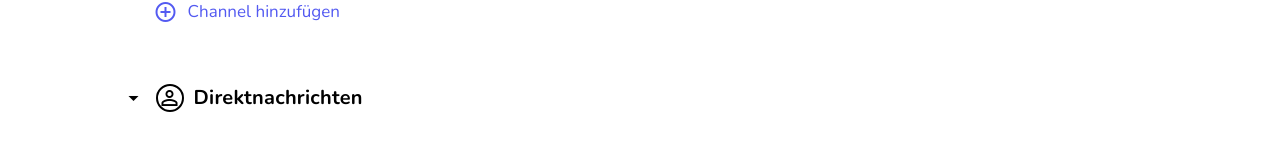
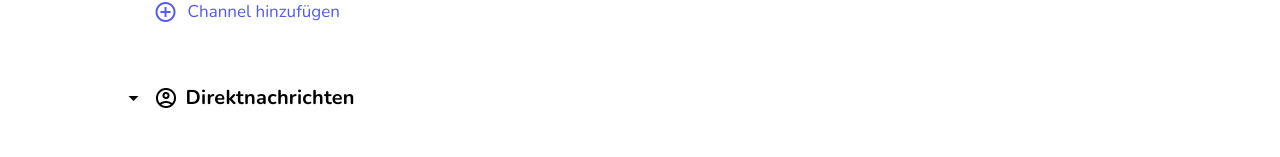
Before and after one commit to Nemesis502/da_bubble_410, an Angular app: page /main in a window 1280 px wide. Shown: the part 480-637 px from the top of the page. Built offline with nearby package versions, Linux system fonts and the light colour scheme.

Commit message:
fix icon at direct message

```diff
--- a/src/app/main-content/main-menu/main-menu.component.html
+++ b/src/app/main-content/main-menu/main-menu.component.html
@@ -48,13 +48,16 @@
             </section>
             <section class="direct-message">
                 <div class="header">
-                    <div class="title" (click)="showDirectMessages = !showDirectMessages">
+                    <div class="title" (click)="showDirectMessages = !showDirectMessages"
+                        (mouseenter)="isDirectMessageTitleHovered = true"
+                        (mouseleave)="isDirectMessageTitleHovered = false">
                         @if (showDirectMessages) {
                         <mat-icon fontIcon="arrow_drop_down"></mat-icon>
                         } @else {
                         <mat-icon fontIcon="arrow_right"></mat-icon>
                         }
-                        <mat-icon class="custom-icon" fontIcon="person_outline"></mat-icon>
+                        <img [src]="isDirectMessageTitleHovered ? './assets/img/account-img-hover.png' : './assets/img/account-img.png'"
+                            alt="">
                         <h2 class="nuito20px">Direktnachrichten</h2>
                     </div>
                 </div>
--- a/src/app/main-content/main-menu/main-menu.component.scss
+++ b/src/app/main-content/main-menu/main-menu.component.scss
@@ -216,14 +216,3 @@
         width: 250px;
     }
 }
-
-.custom-icon {
-  display: inline-flex;
-  align-items: center;
-  justify-content: center;
-
-  border: 2px solid black; /* Black border */
-  border-radius: 50%; /* Makes it a circle */
-  background-color: white; /* Optional: Add a white background */
-  color: black; /* Ensures the icon is black */
-}
--- a/src/app/main-content/main-menu/main-menu.component.ts
+++ b/src/app/main-content/main-menu/main-menu.component.ts
@@ -24,6 +24,7 @@ import { MatButtonModule } from '@angular/material/button';
 })
 export class MainMenuComponent {
   showChannels = true;
+  isDirectMessageTitleHovered = false;
   showDirectMessages = true;
 
   searchTerm: string = '';
```
Also changed, not shown: src/assets/img/account-img-hover.png (added), src/assets/img/account-img.png (added).
